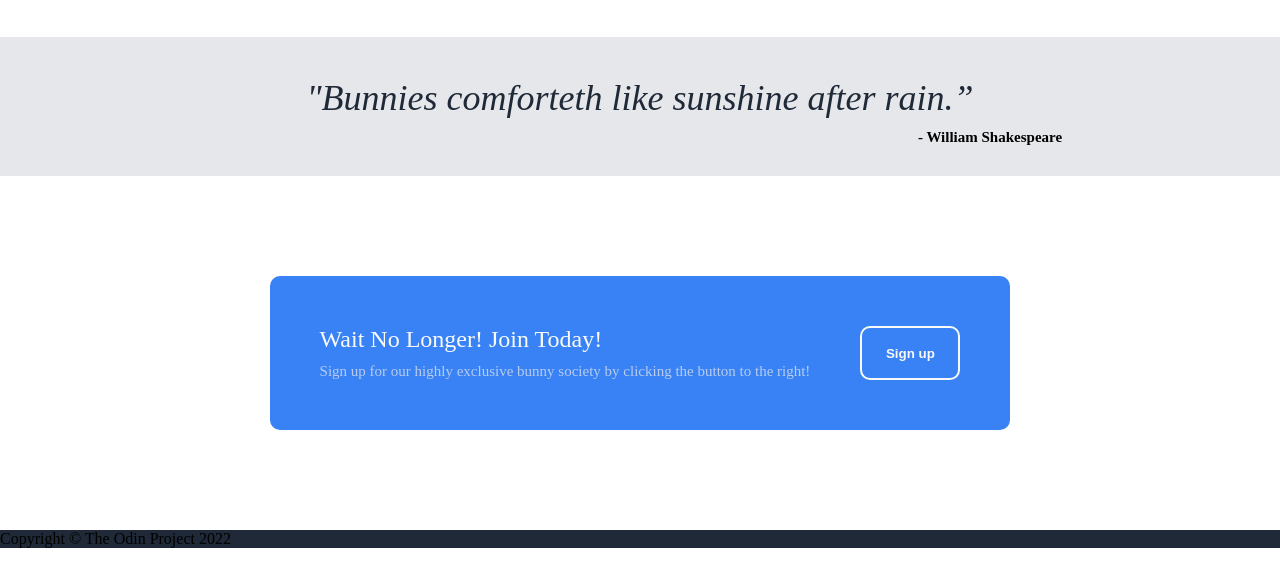
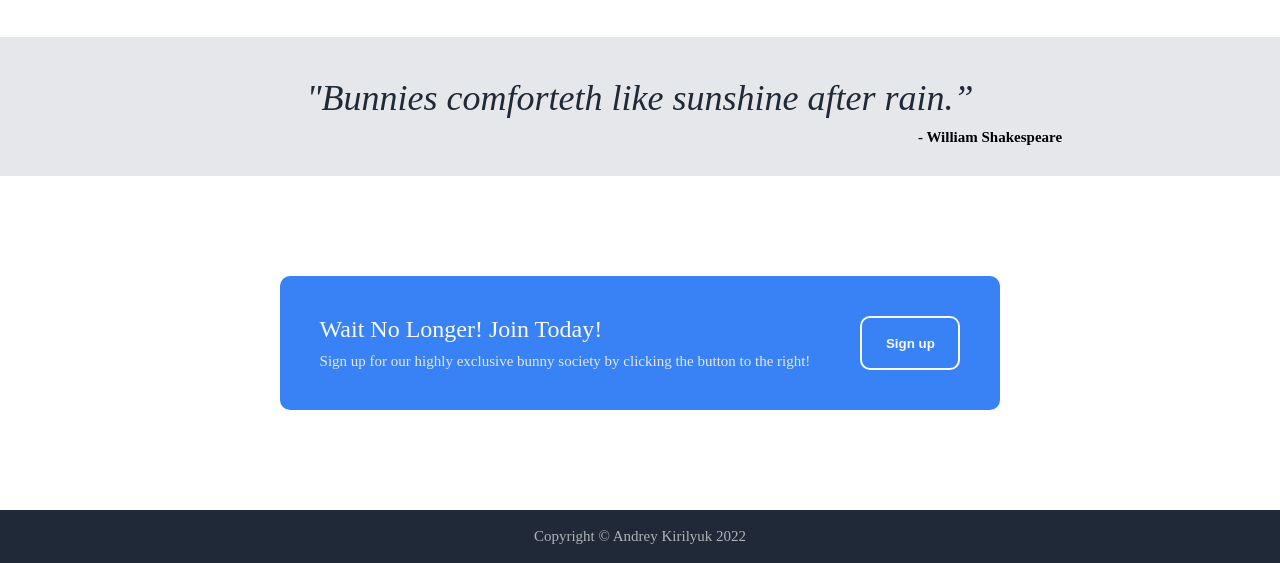
Before and after one commit to andreykirilyuk/LandingPage, a plain HTML site: page index.html in a window 1280 px wide. Shown: the part 676-1239 px from the top of the page. Drawn offline with Linux system fonts and the light colour scheme.

Commit message:
Finish footer and README
Completed the HTML and CSS of the landing page, credited the images
to the pexels photographer in the README.

```diff
--- a/index.html
+++ b/index.html
@@ -86,7 +86,7 @@
         </div>
     </div>
     <div class="five">
-        Copyright © The Odin Project 2022
+        Copyright © Andrey Kirilyuk 2022
     </div>
 </body>
 </html>
--- a/style.css
+++ b/style.css
@@ -163,7 +163,7 @@ button.sign-up {
     display: flex;
     gap: 50px;
     background-color: #3882F6;
-    padding: 50px;
+    padding: 40px;
     border-radius: 10px;
 }
 
@@ -176,7 +176,7 @@ button.sign-up {
 
 .call-subtext {
     font-size: 15px;
-    color:#e5e7ebbb;
+    color:#e5e7eb;
 }
 
 .four-container-right {
@@ -193,5 +193,11 @@ button.four-container-right {
 }
 
 .five {
+    display: flex;
+    justify-content: center;
+    align-items: center;
+    padding: 18px;
     background-color: #1F2937;
+    font-size: 15px;
+    color:#f9faf8a9;
 }
```
Also changed, not shown: 1 other file.
